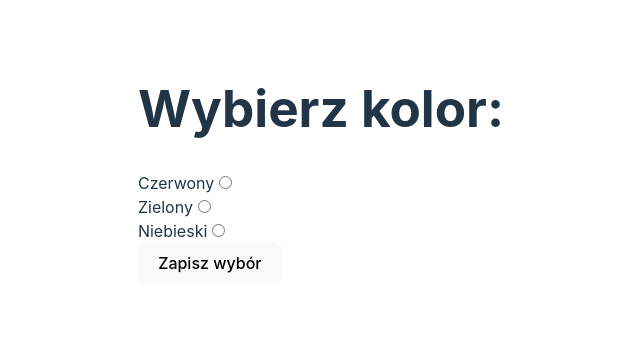
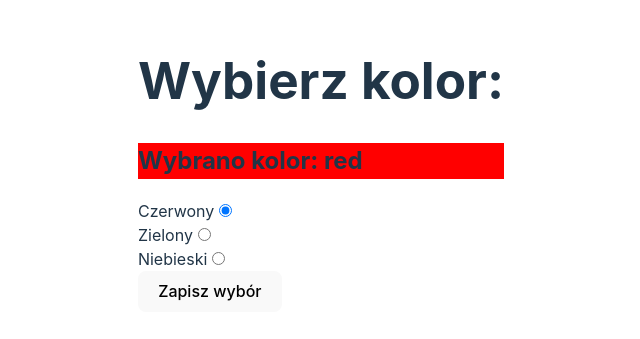
Before and after one commit to lukas-sikora/zadania-react, a React (Vite) app in the folder react-training/: page / in a window 1280 px wide. Shown: the part 235-574 px from the top of the page, without its empty margins (319-959 px from the left). Built offline with nearby package versions, Linux system fonts and the light colour scheme.

Commit message:
forms-in-react-task/2-solution

```diff
--- a/react-training/src/components/ColorPickerApp.jsx
+++ b/react-training/src/components/ColorPickerApp.jsx
@@ -1,31 +1,26 @@
 import { useState } from "react";
 
 const ColorPickerApp = () => {
-  const [color, setColor] = useState("");
-
-  const [selectedColor, setSelectedColor] = useState(null);
+  const [color, setColor] = useState("red"); // Ustawienie domyślnej wartości
 
   const handleSubmit = (e) => {
     e.preventDefault();
-    setSelectedColor(color);
+    // Nie jest potrzebne dodatkowe ustawienie stanu, ponieważ `color` już przechowuje wybrany kolor
   };
 
   return (
     <>
       <h1>Wybierz kolor:</h1>
-      {selectedColor && (
-        <h2 style={{ backgroundColor: selectedColor }}>
-          Wybrano kolor: {selectedColor}
-        </h2>
-      )}
+      <h2 style={{ backgroundColor: color }}>Wybrano kolor: {color}</h2>
       <form onSubmit={handleSubmit}>
         <div>
           <label>
             Czerwony
             <input
               type="radio"
-              value="czerwony"
-              checked={color === "czerwony"}
+              name="color"
+              value="red"
+              checked={color === "red"}
               onChange={(e) => setColor(e.target.value)}
             />
           </label>
@@ -35,8 +30,9 @@ const ColorPickerApp = () => {
             Zielony
             <input
               type="radio"
-              value="zielony"
-              checked={color === "zielony"}
+              name="color"
+              value="green"
+              checked={color === "green"}
               onChange={(e) => setColor(e.target.value)}
             />
           </label>
@@ -46,8 +42,9 @@ const ColorPickerApp = () => {
             Niebieski
             <input
               type="radio"
-              value="niebieski"
-              checked={color === "niebieski"}
+              name="color"
+              value="blue"
+              checked={color === "blue"}
               onChange={(e) => setColor(e.target.value)}
             />
           </label>
```
